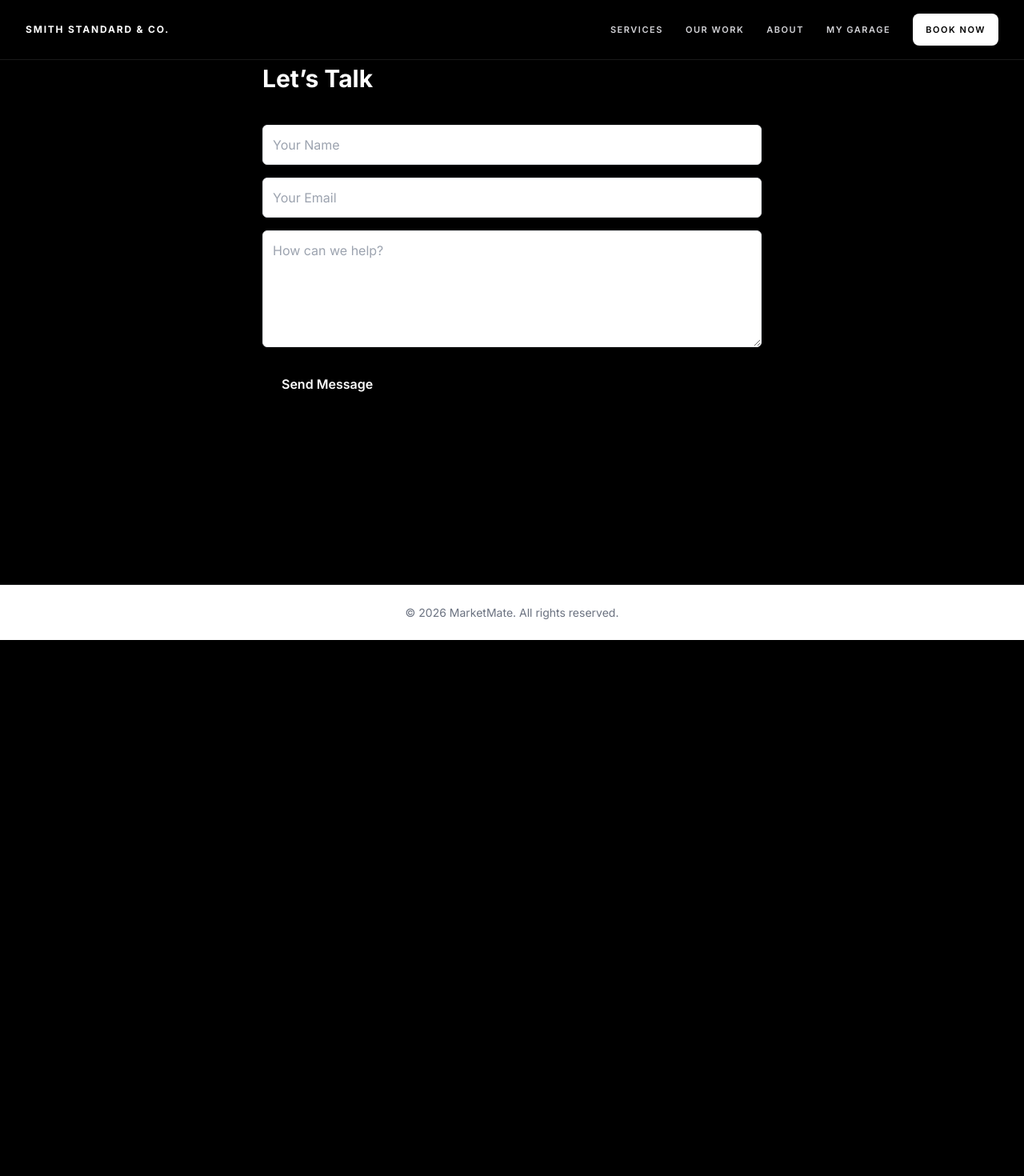
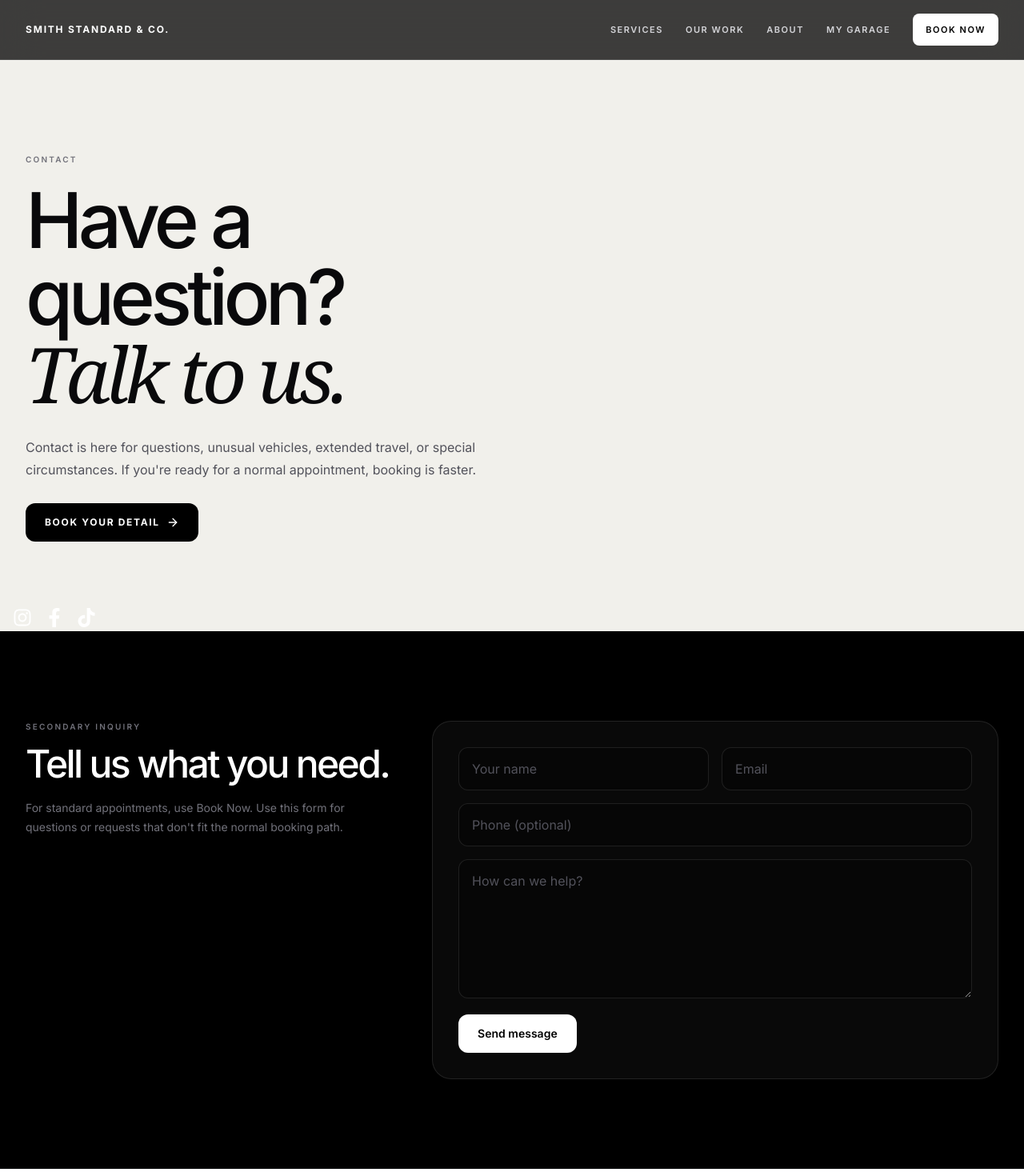
Before and after one commit to dalent20/smith-standard-co-site, a Next.js app: page /contact in a window 1280 px wide. Shown: the top 1470 px of the page at 80% size. Before the commit the page ends 800 px from the top, so only its background shows below. Built offline with nearby package versions, Linux system fonts and the light colour scheme; no server answers; the database is empty.

Commit message:
Make Contact page premium and functional

```diff
--- a/src/app/contact/page.tsx
+++ b/src/app/contact/page.tsx
@@ -1,69 +1,68 @@
 'use client';
 
+import Link from 'next/link';
 import { useEffect, useState } from 'react';
+import { addDoc, collection, doc, getDoc, serverTimestamp } from 'firebase/firestore';
+import { ArrowRight, Mail, MapPin, Phone } from 'lucide-react';
 import { db } from '@/lib/firebase';
-import { doc, getDoc } from 'firebase/firestore';
 
 export default function ContactPage() {
   const [contact, setContact] = useState({ phone: '', email: '', address: '' });
-    const [loading, setLoading] = useState(true);
+  const [form, setForm] = useState({ name: '', email: '', phone: '', message: '' });
+  const [status, setStatus] = useState('');
+  const [submitting, setSubmitting] = useState(false);
 
   useEffect(() => {
-        const fetchContactInfo = async () => {
-            try {
-                const snap = await getDoc(doc(db, 'siteContent', 'contact'));
-                if (snap.exists()) {
-                    setContact(snap.data());
-                }
-            } catch (err) {
-                console.error('Error loading contact info:', err);
-            } finally {
-                setLoading(false);
-            }
-        };
-
-        fetchContactInfo();
+    getDoc(doc(db, 'siteContent', 'contact'))
+      .then((snapshot) => {
+        if (snapshot.exists()) setContact((current) => ({ ...current, ...snapshot.data() }));
+      })
+      .catch((error) => console.error('Error loading contact info:', error));
   }, []);
 
+  async function submit(event: React.FormEvent) {
+    event.preventDefault();
+    setSubmitting(true);
+    setStatus('');
+    try {
+      await addDoc(collection(db, 'contactRequests'), {
+        ...form,
+        status: 'new',
+        source: 'website-contact',
+        createdAt: serverTimestamp(),
+      });
+      setForm({ name: '', email: '', phone: '', message: '' });
+      setStatus('Message received. Smith Standard will follow up using the contact information you provided.');
+    } catch (error) {
+      console.error(error);
+      setStatus('We could not submit the message. Please use the phone or email shown on this page.');
+    } finally {
+      setSubmitting(false);
+    }
+  }
+
   return (
-        <section className="max-w-2xl mx-auto py-20 px-6">
-            <h1 className="text-3xl font-bold mb-6">Let’s Talk</h1>
+    <main className="min-h-screen bg-[#f1f0eb] pt-24 text-zinc-950">
+      <section className="px-5 pb-20 pt-16 sm:px-8 sm:pb-28 sm:pt-24">
+        <div className="mx-auto max-w-7xl">
+          <div className="text-[10px] font-semibold uppercase tracking-[0.22em] text-zinc-500">Contact</div>
+          <div className="mt-5 grid gap-12 lg:grid-cols-[1fr_.8fr] lg:items-end">
+            <div><h1 className="max-w-5xl text-6xl font-medium leading-[.9] tracking-[-0.06em] sm:text-8xl">Have a question?<br /><span className="font-serif italic font-normal">Talk to us.</span></h1><p className="mt-7 max-w-2xl text-base leading-7 text-zinc-600">Contact is here for questions, unusual vehicles, extended travel, or special circumstances. If you're ready for a normal appointment, booking is faster.</p><Link href="/booking" className="mt-7 inline-flex items-center gap-2 rounded-xl bg-black px-6 py-4 text-xs font-bold uppercase tracking-[0.14em] text-white">Book Your Detail <ArrowRight className="h-4 w-4" /></Link></div>
+            <div className="space-y-3">{contact.phone ? <a href={`tel:${contact.phone.replace(/[^+\d]/g, '')}`} className="flex items-center gap-4 rounded-2xl bg-white p-5"><Phone className="h-5 w-5" /><div><div className="text-xs uppercase tracking-wider text-zinc-400">Phone</div><div className="mt-1 font-semibold">{contact.phone}</div></div></a> : null}{contact.email ? <a href={`mailto:${contact.email}`} className="flex items-center gap-4 rounded-2xl bg-white p-5"><Mail className="h-5 w-5" /><div><div className="text-xs uppercase tracking-wider text-zinc-400">Email</div><div className="mt-1 font-semibold">{contact.email}</div></div></a> : null}{contact.address ? <div className="flex items-center gap-4 rounded-2xl bg-white p-5"><MapPin className="h-5 w-5" /><div><div className="text-xs uppercase tracking-wider text-zinc-400">Service base</div><div className="mt-1 font-semibold">{contact.address}</div></div></div> : null}</div>
+          </div>
+        </div>
+      </section>
 
-            {/* Contact Info Section */}
-            {loading ? (
-                <p className="text-gray-500 mb-6">Loading contact info...</p>
-            ) : (
-                <div className="text-gray-700 mb-10 space-y-2">
-                    {contact.phone && <p><strong>Phone:</strong> {contact.phone}</p>}
-                    {contact.email && <p><strong>Email:</strong> {contact.email}</p>}
-                    {contact.address && <p><strong>Address:</strong> {contact.address}</p>}
+      <section className="bg-black px-5 py-20 text-white sm:px-8 sm:py-28">
+        <div className="mx-auto grid max-w-7xl gap-12 lg:grid-cols-[.65fr_1fr]">
+          <div><div className="text-[10px] font-semibold uppercase tracking-[0.22em] text-zinc-500">Secondary inquiry</div><h2 className="mt-4 text-5xl font-medium leading-[.95] tracking-[-0.055em]">Tell us what you need.</h2><p className="mt-5 text-sm leading-6 text-zinc-500">For standard appointments, use Book Now. Use this form for questions or requests that don't fit the normal booking path.</p></div>
+          <form onSubmit={submit} className="rounded-3xl border border-white/10 bg-white/[0.035] p-6 sm:p-8">
+            <div className="grid gap-4 sm:grid-cols-2"><input value={form.name} onChange={(event) => setForm({ ...form, name: event.target.value })} placeholder="Your name" className="rounded-xl border border-white/10 bg-black/30 px-4 py-3.5 text-white outline-none placeholder:text-zinc-600 focus:border-white/30" required /><input type="email" value={form.email} onChange={(event) => setForm({ ...form, email: event.target.value })} placeholder="Email" className="rounded-xl border border-white/10 bg-black/30 px-4 py-3.5 text-white outline-none placeholder:text-zinc-600 focus:border-white/30" required /><input type="tel" value={form.phone} onChange={(event) => setForm({ ...form, phone: event.target.value })} placeholder="Phone (optional)" className="rounded-xl border border-white/10 bg-black/30 px-4 py-3.5 text-white outline-none placeholder:text-zinc-600 focus:border-white/30 sm:col-span-2" /><textarea value={form.message} onChange={(event) => setForm({ ...form, message: event.target.value })} placeholder="How can we help?" rows={6} className="rounded-xl border border-white/10 bg-black/30 px-4 py-3.5 text-white outline-none placeholder:text-zinc-600 focus:border-white/30 sm:col-span-2" required /></div>
+            {status ? <p className="mt-4 text-sm leading-6 text-zinc-400">{status}</p> : null}
+            <button disabled={submitting} className="mt-5 rounded-xl bg-white px-6 py-3.5 text-sm font-semibold text-black disabled:opacity-50">{submitting ? 'Sending…' : 'Send message'}</button>
+          </form>
         </div>
-            )}
-
-            {/* Contact Form */}
-            <form className="space-y-4">
-                <input
-                    type="text"
-                    placeholder="Your Name"
-                    className="w-full p-3 border rounded-md focus:outline-none focus:ring-2 focus:ring-brand"
-                />
-                <input
-                    type="email"
-                    placeholder="Your Email"
-                    className="w-full p-3 border rounded-md focus:outline-none focus:ring-2 focus:ring-brand"
-                />
-                <textarea
-                    placeholder="How can we help?"
-                    rows={5}
-                    className="w-full p-3 border rounded-md focus:outline-none focus:ring-2 focus:ring-brand"
-                />
-                <button
-                    type="submit"
-                    className="bg-brand text-white px-6 py-3 rounded-md hover:bg-brand-dark transition font-semibold"
-                >
-                    Send Message
-                </button>
-            </form>
       </section>
+    </main>
   );
 }
```
Lines whose indentation alone changed are shown as unchanged.
